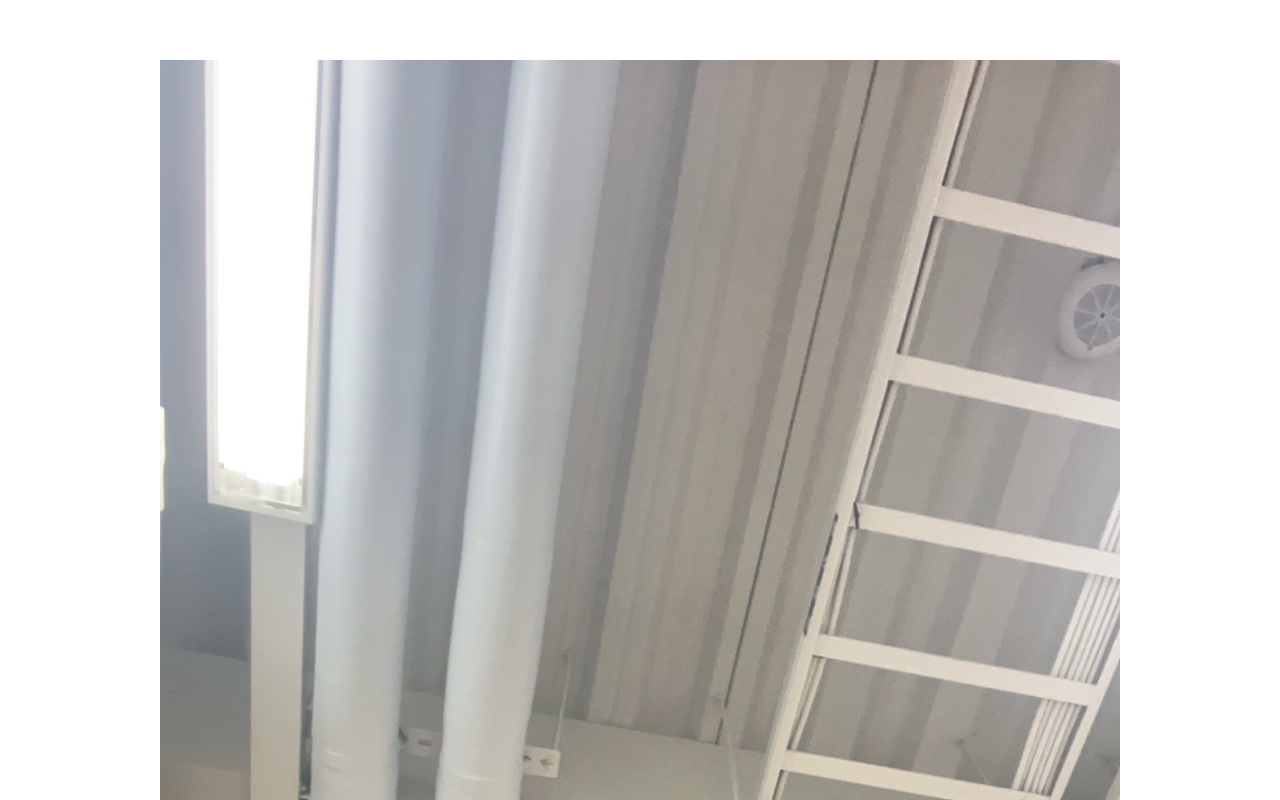
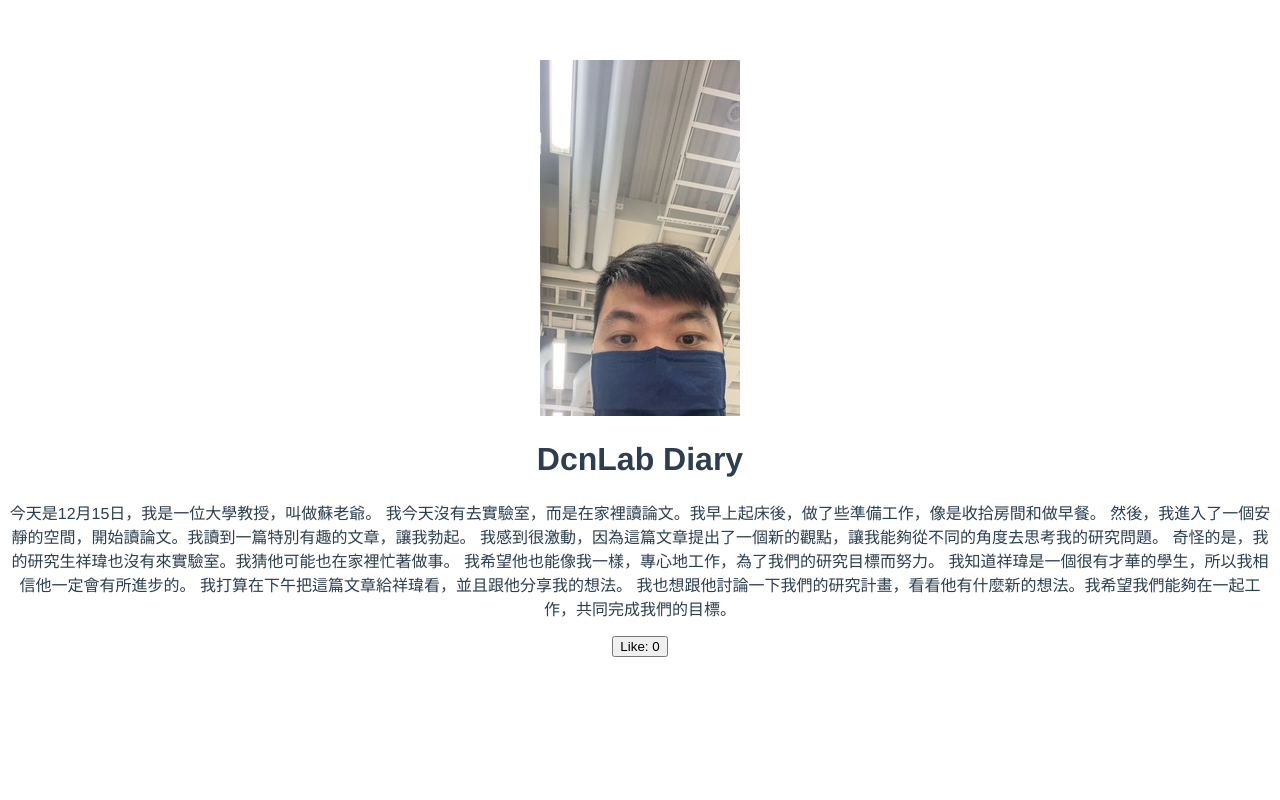
Before and after one commit to gwhsu/Diary_is_all_u_need, a Vue app: page / in a window 1280 px wide. Shown: the top 800 px of the page. Built offline with nearby package versions, Linux system fonts and the light colour scheme.

Commit message:
1220 1526

```diff
--- a/src/App.vue
+++ b/src/App.vue
@@ -5,7 +5,7 @@
 </script>
 
 <template>
-  <img alt="Vue logo" src="./assets/1.jpg" />
+  <img alt="Vue logo" src="./assets/3.jpg" />
   <HelloWorld msg="DcnLab Diary" />
 </template>
 
```
Also changed, not shown: src/assets/3.jpg (added).
